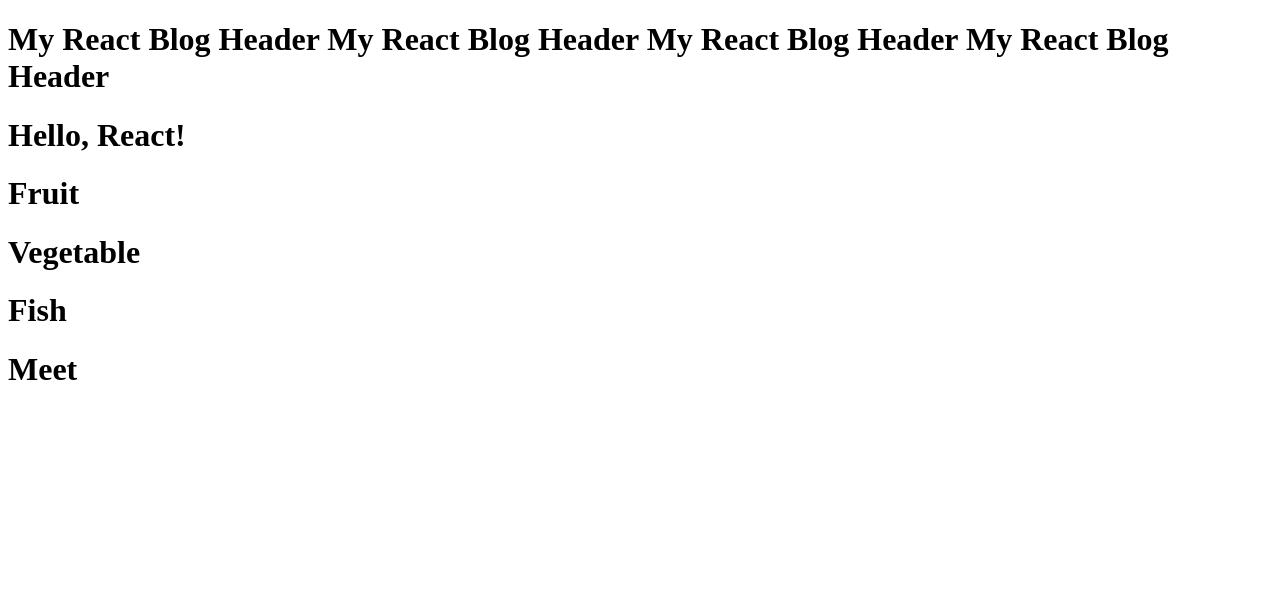
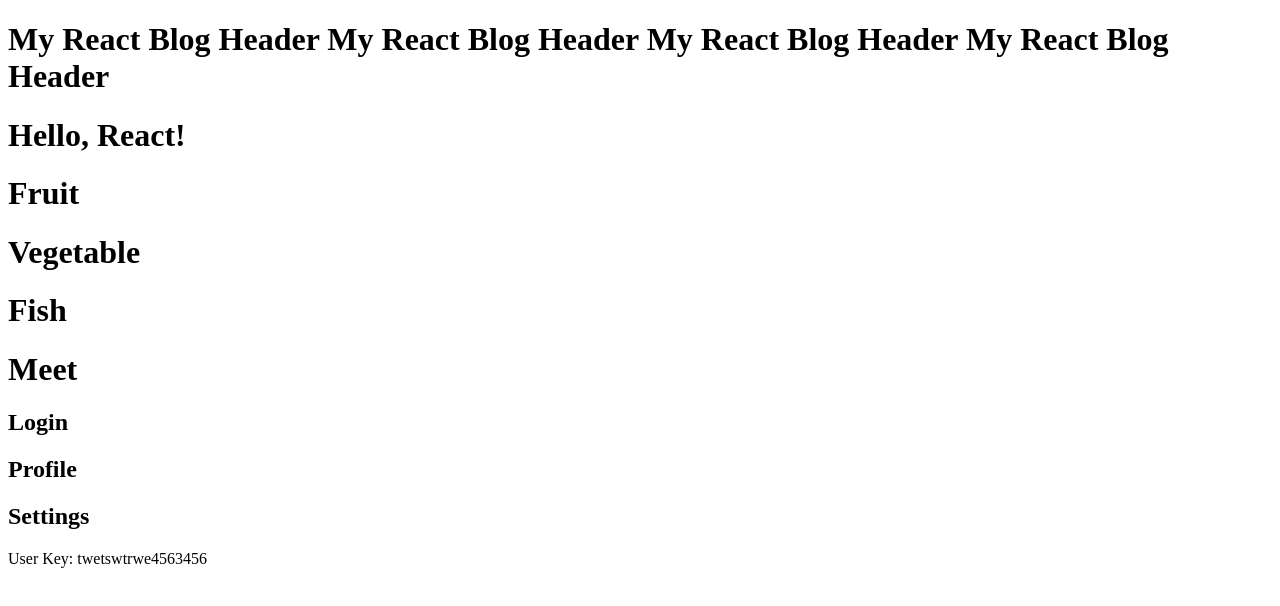
Before and after one commit to ashrafulahsan/react-blog-2026, a React (Vite) app: page / in a window 1280 px wide. Shown: the top 606 px of the page. Built offline with nearby package versions, Linux system fonts and the light colour scheme.

Commit message:
Multi export example

```diff
--- a/src/App.jsx
+++ b/src/App.jsx
@@ -1,5 +1,6 @@
 import Header from './Header.jsx'
 import MultiComponent from './MultiComponent.jsx'
+import MultiCompoExport, {Profile, Settings, UserKey} from './MultiCompoExport.jsx'
 
 function App() {
 
@@ -8,6 +9,10 @@ function App() {
      <Header />
      <h1>Hello, React!</h1>
      <MultiComponent />
+     <MultiCompoExport />
+     <Profile />
+     <Settings />
+     <p>User Key: {UserKey}</p>
     </>
   )
 }
--- /dev/null
+++ b/src/MultiCompoExport.jsx
@@ -0,0 +1,27 @@
+function Login() {
+    return (
+        <div>
+            <h2>Login</h2>
+        </div>
+    )
+}
+
+export function Profile() {
+    return (
+        <div>
+            <h2>Profile</h2>
+        </div>
+    )
+}
+
+export function Settings() {
+    return (
+        <div>
+            <h2>Settings</h2>
+        </div>
+    )
+}
+
+export const UserKey = "twetswtrwe4563456";
+
+export default Login
```
